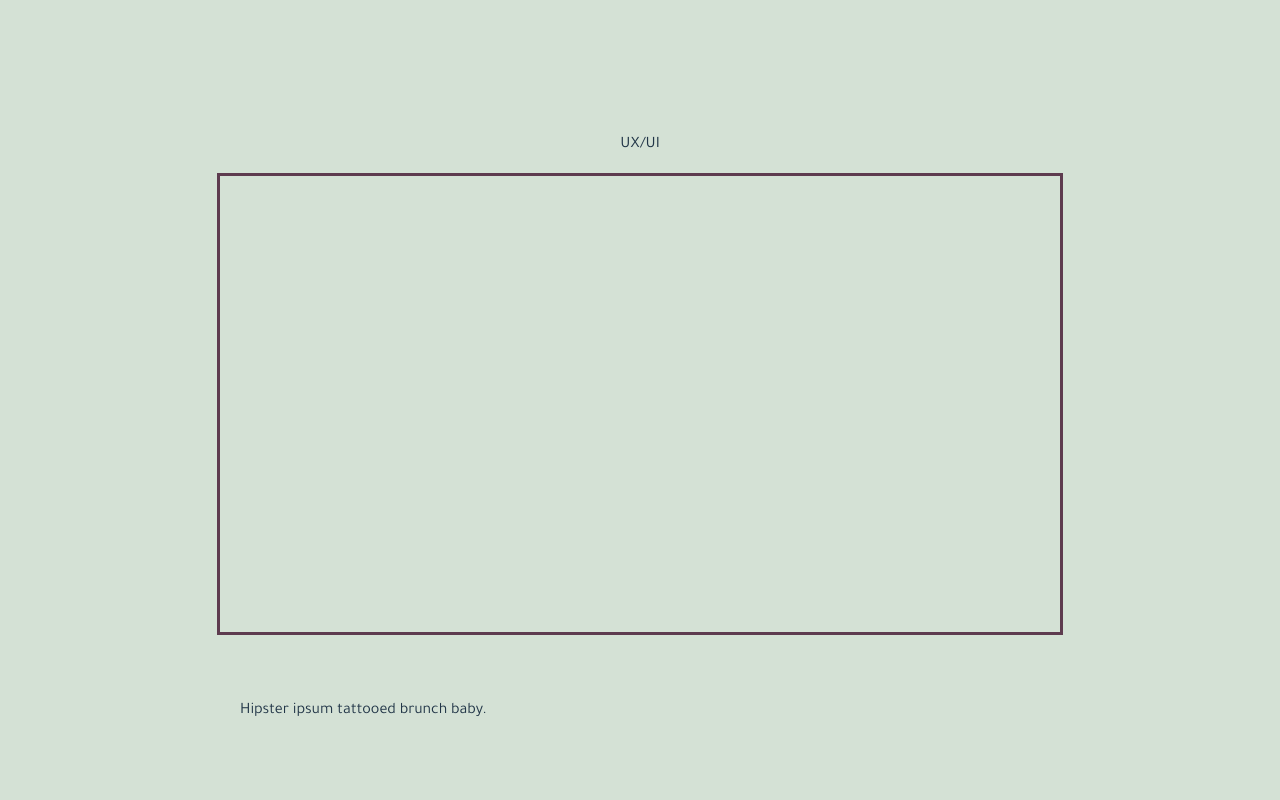
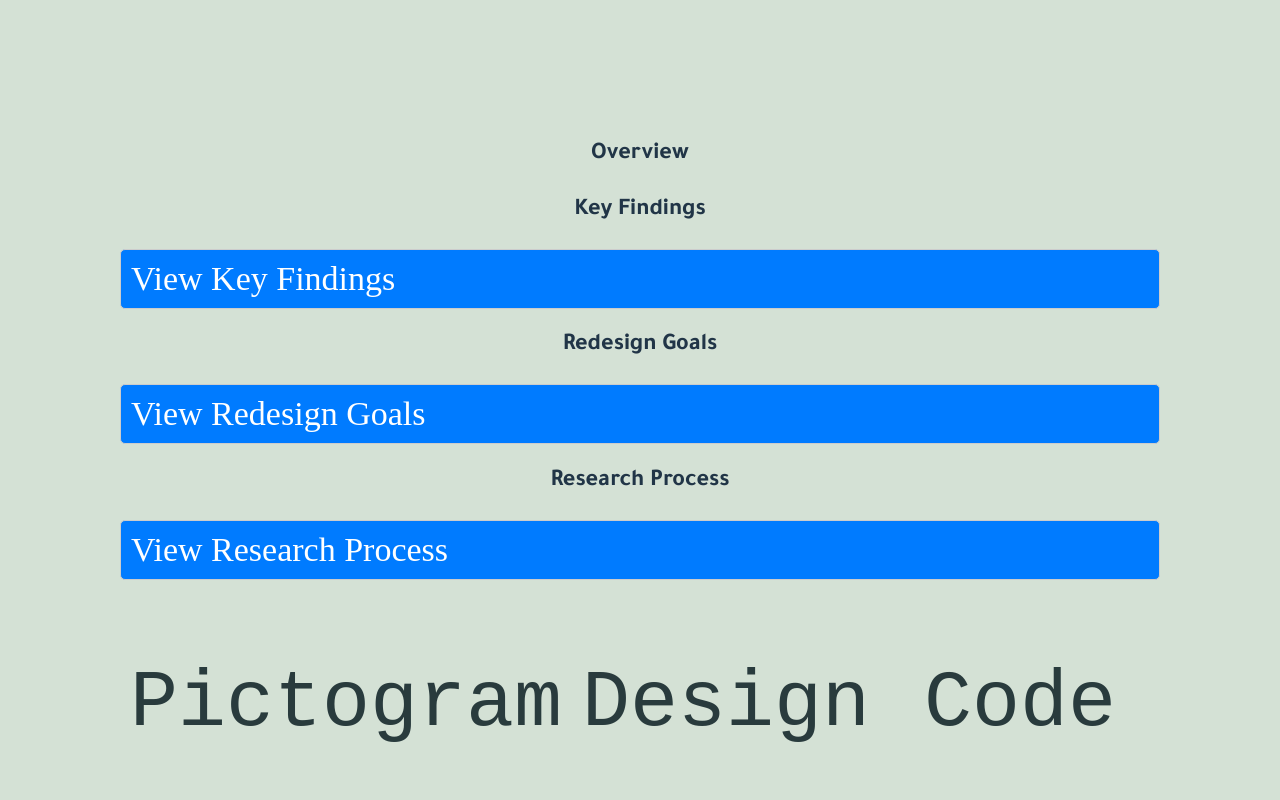
Before and after one commit to avz-kitchen/avzkitchen, a React (Vite) app in the folder portfolio/: page /portfolio/1 in a window 1280 px wide. Shown: the part 760-1560 px from the top of the page. Built offline with nearby package versions, Linux system fonts and the light colour scheme; a web font is replaced by a local one.

Commit message:
projectdetail page

```diff
--- a/portfolio/src/components/ProjectDetail.jsx
+++ b/portfolio/src/components/ProjectDetail.jsx
@@ -1,26 +1,40 @@
+// src/components/ProjectDetail.jsx
+import React from "react";
 import { useParams } from "react-router-dom";
 import portfolioData from "../data.json";
 import HeroSection from "./heroSection/HeroSection";
+import Dropdown from "./project/Dropdown";
 
 const ProjectDetail = () => {
   const { id } = useParams();
-  const project = portfolioData.portfolio.find((p) => p.id === parseInt(id)); // Find the project based on the ID
+  const project = portfolioData.portfolio.find((p) => p.id === parseInt(id));
 
+  // Check if project is undefined
   if (!project) {
     return <div>Project not found</div>;
   }
+
+  // Check if key findings, redesign goals, and research process are defined
+  const keyFindings = project.keyFindings || [];
+  const redesignGoals = project.redesignGoals || [];
+  const researchProcess = project.researchProcess || [];
 
   return (
     <>
       <HeroSection title={project.title} />
       <div className="project-detail">
-        <p>{project.skill}</p>
-        <p>{project.description}</p>
-        <img src={project.img} alt={project.title} />
+        <h2>Overview</h2>
+        <p>{project.overview}</p>
+
+        <h2>Key Findings</h2>
+        <Dropdown title="View Key Findings" items={keyFindings} />
+
+        <h2>Redesign Goals</h2>
+        <Dropdown title="View Redesign Goals" items={redesignGoals} />
+
+        <h2>Research Process</h2>
+        <Dropdown title="View Research Process" items={researchProcess} />
       </div>
-      <section>
-        <div className="richtext">Hipster ipsum tattooed brunch baby.</div>
-      </section>
     </>
   );
 };
--- /dev/null
+++ b/portfolio/src/components/project/Dropdown.jsx
@@ -0,0 +1,29 @@
+/* eslint-disable react/prop-types */
+import "./component.scss"; // Import the SCSS file
+import { useState } from "react";
+const Dropdown = ({ title, items }) => {
+  const [isOpen, setIsOpen] = useState(false);
+
+  const toggleDropdown = () => {
+    setIsOpen(!isOpen);
+  };
+
+  return (
+    <div className="dropdown">
+      <button onClick={toggleDropdown} className="dropdown-toggle">
+        {title}
+      </button>
+      {isOpen && (
+        <div className="dropdown-menu">
+          {items.map((item, index) => (
+            <div key={index} className="dropdown-item">
+              {item}
+            </div>
+          ))}
+        </div>
+      )}
+    </div>
+  );
+};
+
+export default Dropdown;
--- /dev/null
+++ b/portfolio/src/components/project/component.scss
@@ -0,0 +1,44 @@
+// src/components/Dropdown.scss
+
+.dropdown {
+    position: relative;
+    margin: 10px 0;
+
+    .dropdown-toggle {
+        padding: 10px;
+        border: 1px solid #ccc;
+        background-color: #007bff;
+        color: white;
+        cursor: pointer;
+        border-radius: 5px;
+        width: 100%;
+        transition: background-color 0.3s;
+
+        &:hover {
+            background-color: #0056b3; // Darker blue on hover
+        }
+    }
+
+    .dropdown-menu {
+        position: absolute;
+        top: 100%;
+        left: 0;
+        background-color: white;
+        border: 1px solid #ccc;
+        border-radius: 5px;
+        z-index: 10;
+        width: 100%;
+        box-shadow: 0 2px 5px rgba(0, 0, 0, 0.2);
+        margin-top: 5px;
+
+        .dropdown-item {
+            padding: 10px;
+            cursor: pointer;
+            transition: background-color 0.3s;
+
+            &:hover {
+                background-color: #f1f1f1; // Light gray on hover
+            }
+        }
+    }
+}
--- /dev/null
+++ b/portfolio/src/components/projectDetails.scss
@@ -0,0 +1,51 @@
+$background-color: #f8f8f8;
+$dark-color: #333;
+$light-color: #fff;
+$border-radius: 8px;
+$box-shadow: 0 2px 10px rgba(0, 0, 0, 0.1);
+$swiper-margin: 20px;
+
+.project-detail {
+  padding: 20px;
+  background-color: $background-color;
+  border-radius: $border-radius;
+  box-shadow: $box-shadow;
+
+  h2 {
+    font-size: 2em;
+    margin-bottom: 10px;
+  }
+
+  p {
+    margin: 5px 0;
+
+    strong {
+      font-weight: bold; // Style strong tags within paragraphs
+    }
+  }
+
+  img {
+    max-width: 100%;
+    height: auto;
+    border-radius: 4px; // Slightly round the image corners
+  }
+}
+
+.richtext {
+  margin-top: 20px;
+  font-size: 1.2em;
+  color: $dark-color; // Use the dark color variable
+}
+
+// Swiper styles
+.swiper {
+  margin-top: $swiper-margin;
+
+  .swiper-slide {
+    img {
+      display: block;
+      width: 100%; // Ensure images fill the slide
+      height: auto; // Maintain aspect ratio
+    }
+  }
+}
--- a/portfolio/src/data.json
+++ b/portfolio/src/data.json
@@ -3,8 +3,8 @@
         {
             "category": "App",
             "id": 1,
-            "title": "WDR Radio App",
-            "subtitle": "At home and on the go",
+            "title": "Ryanair App Redesign",
+            "subtitle": "Enhancing and inspiring ",
             "type": "Case Study",
             "img": "/public/content5.png",
             "desc": "Lorem ipsum dolor sit",
@@ -13,7 +13,8 @@
             "isLatest": true,
             "month": "06",
             "year": "2024",
-            "tag": "Listen"
+            "tag": "Listen",
+            "demo": ""
         },
         {
             "category": "App",
```
Also changed, not shown: portfolio/package.json (+7 -2 lines), portfolio/src/components/project/Pagination.jsx (added, +27 -0 lines), portfolio/src/components/project/ProjectSlider.jsx (added, +60 -0 lines), 2 other files (tests, documents, lock files or other folders).
